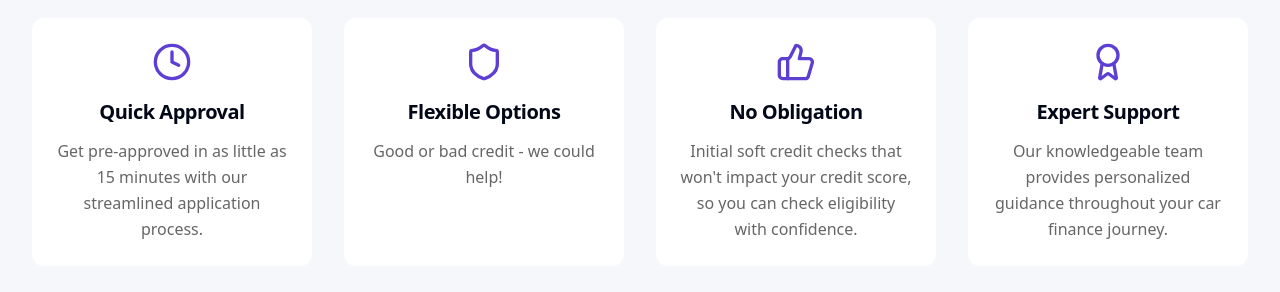
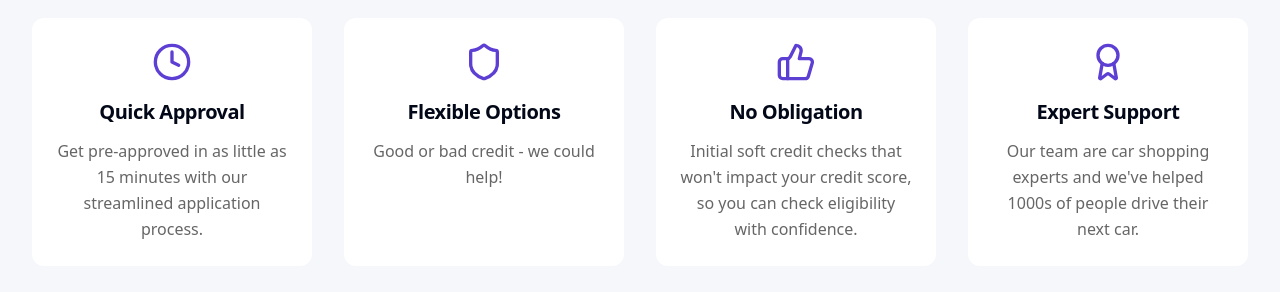
Before and after one commit to Outbound121/sleek-car-funding-96, a React (Vite) app: page / in a window 1280 px wide. Shown: the part 2220-2512 px from the top of the page. Built offline with nearby package versions, Linux system fonts and the light colour scheme.

Commit message:
Update text in WhyChooseUs
Update description text in WhyChooseUs component.

```diff
--- a/src/components/WhyChooseUs.tsx
+++ b/src/components/WhyChooseUs.tsx
@@ -21,7 +21,7 @@ export const WhyChooseUs = () => {
     {
       icon: <Award className="h-10 w-10 mb-4 text-qmf-purple" />,
       title: "Expert Support",
-      description: "Our knowledgeable team provides personalized guidance throughout your car finance journey."
+      description: "Our team are car shopping experts and we've helped 1000s of people drive their next car."
     }
   ];
 
```
